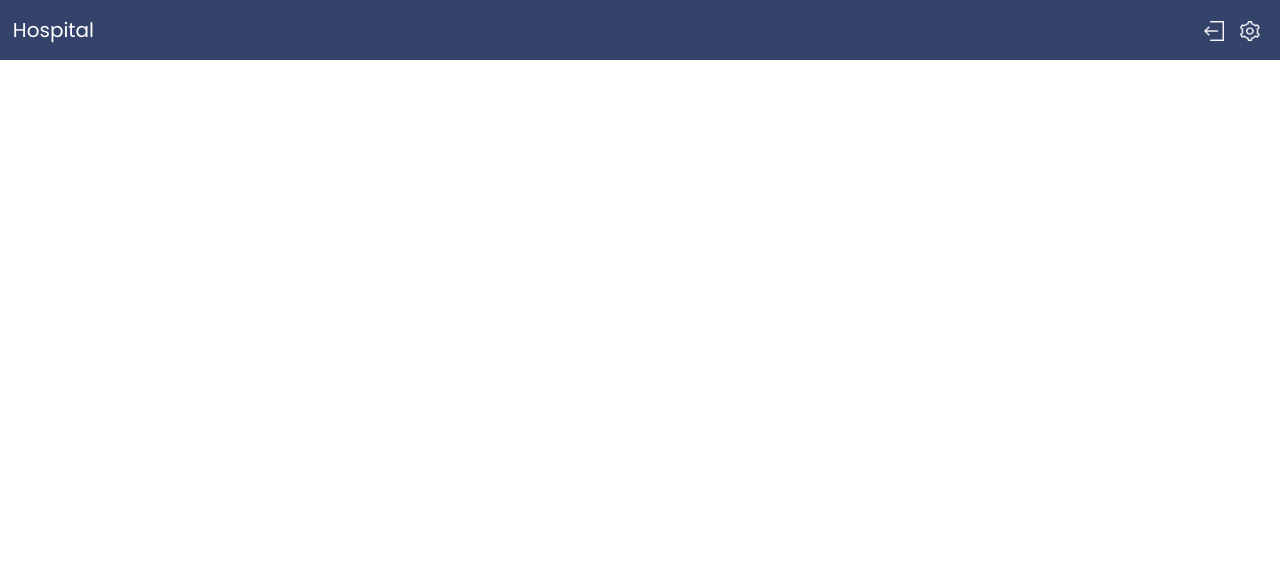
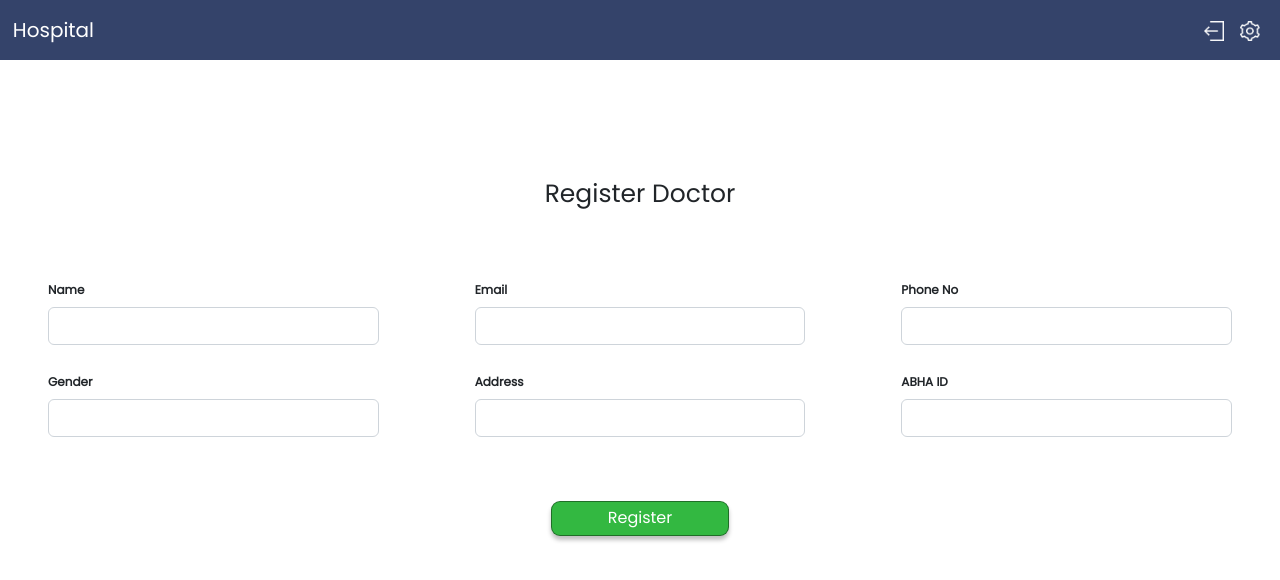
Before and after one commit to Healthcare-Application-Development/had-frontend, a React (Create React App) app: page /admin/registerdoctor in a window 1280 px wide. Before the commit this address had no page. Shown: the top 580 px of the page. Built offline with nearby package versions, Linux system fonts and the light colour scheme.

Commit message:
added registration pages

```diff
--- a/src/App.js
+++ b/src/App.js
@@ -2,6 +2,8 @@ import { Route, Routes } from 'react-router-dom';
 import './App.css';
 import { Header } from './components';
 import { Login, Receptionist, RegisterPatient, ViewPatients ,AdminHome} from './features';
+import RegisterDoctor from './features/Admin/RegisterDoctor/RegisterDoctor';
+import RegisterReceptionist from './features/Admin/RegisterReceptionist/RegisterReceptionist';
 
 
 function App() {
@@ -15,7 +17,15 @@ function App() {
           <Route path='register' element={<RegisterPatient />} />
           <Route path='view' element={<ViewPatients />} />
         </Route>
-        <Route path='/admin' element={<AdminHome />} />
+
+        <Route path='/admin'>
+          <Route index element={<AdminHome />} />
+          <Route path='registerdoctor' element={<RegisterDoctor />} />
+          <Route path='registerreceptionist' element={<RegisterReceptionist />} />
+        </Route>
+
+
+
       </Routes>
     </div>
 
--- a/src/constants.js
+++ b/src/constants.js
@@ -35,5 +35,9 @@ REACT_APP_SIDEBAR_SHARED_CONSENT_IMG : "shared_consent",
 REACT_APP_SIDEBAR_VIEW_DATA_IMG : "view_data",
 REACT_APP_SIDEBAR_WARNING_IMG : "warning",
 REACT_APP_SIDEBAR_RECENT_CONSENTS_IMG : "recent_consents",
-REACT_APP_SUCCESS_IMG : "success"
+REACT_APP_SUCCESS_IMG : "success",
+
+//admin
+REACT_APP_ADMIN_DOCTOR_REGISTRATION : "Register Doctor",
+REACT_APP_ADMIN_RECEPTIONIST_REGISTRATION : "Register Receptionist"
 }
--- a/src/features/Admin/AdminHome.js
+++ b/src/features/Admin/AdminHome.js
@@ -14,7 +14,11 @@ export function AdminHome(){
     }
 
   function goto(){
-    navigate('/docregister')
+    if(topping==='Doctor')
+    navigate('/admin/registerdoctor')
+    else
+    navigate('/admin/registerreceptionist')
+
   }
 return(
 <div>
--- /dev/null
+++ b/src/features/Admin/RegisterDoctor/RegisterDoctor.css
@@ -0,0 +1,19 @@
+.form-container {
+    margin-top: 9%;
+}
+.form-heading {
+    text-align: center;
+    font-size: 25px;
+    font-weight: 300;
+    margin-bottom: 5%;
+}
+.form-group-style {
+    display: flex;
+    flex-direction: row;
+    justify-content: center
+}
+.form-register-button {
+    display: flex;
+    justify-content: center;
+    margin-top: 5%;
+}
--- /dev/null
+++ b/src/features/Admin/RegisterDoctor/RegisterDoctor.js
@@ -0,0 +1,37 @@
+import React, { useState } from 'react';
+import { Form } from 'react-bootstrap';
+import { Textbox, Button, SuccessModal } from '../../../components';
+import './RegisterDoctor.css';
+import { constants } from '../../../constants';
+
+function RegisterDoctor() {
+    const [show, setShow] = useState(false);
+    const onRegister = (e) => {
+        e.preventDefault();
+        setShow(true);
+    }
+
+    return (
+        <div className='form-container'>
+            <p className='form-heading'>{constants.REACT_APP_ADMIN_DOCTOR_REGISTRATION}</p>
+            <Form>
+                <Form.Group className="mb-4 form-group-style" >
+                    <Textbox label = {constants.REACT_APP_NAME_LABEL} type="text"/>
+                    <Textbox label = {constants.REACT_APP_EMAIL_LABEL} type="email"/>
+                    <Textbox label = {constants.REACT_APP_PHONE_NO_LABEL} type="phone"/>
+                </Form.Group>
+                <Form.Group className="mb-4 form-group-style" >
+                    <Textbox label = {constants.REACT_APP_GENDER_LABEL} type="text"/>
+                    <Textbox label = {constants.REACT_APP_ADDRESS_LABEL} type="text"/>
+                    <Textbox label = {constants.REACT_APP_ABHA_ID_LABEL} type="text"/>
+                </Form.Group>
+                <div className='form-register-button'>
+                    <Button label = {constants.REACT_APP_REGISTER_LABEL} onClick={(e) => onRegister(e)}/>
+                </div>
+                <SuccessModal show = {show} onButtonClick={setShow}/>
+            </Form>
+        </div>
+    )
+}
+
+export default RegisterDoctor;
--- /dev/null
+++ b/src/features/Admin/RegisterReceptionist/RegisterReceptionist.css
@@ -0,0 +1,19 @@
+.form-container {
+    margin-top: 9%;
+}
+.form-heading {
+    text-align: center;
+    font-size: 25px;
+    font-weight: 300;
+    margin-bottom: 5%;
+}
+.form-group-style {
+    display: flex;
+    flex-direction: row;
+    justify-content: center
+}
+.form-register-button {
+    display: flex;
+    justify-content: center;
+    margin-top: 5%;
+}
--- /dev/null
+++ b/src/features/Admin/RegisterReceptionist/RegisterReceptionist.js
@@ -0,0 +1,37 @@
+import React, { useState } from 'react';
+import { Form } from 'react-bootstrap';
+import { Textbox, Button, SuccessModal } from '../../../components';
+import './RegisterReceptionist.css';
+import { constants } from '../../../constants';
+
+function RegisterReceptionist() {
+    const [show, setShow] = useState(false);
+    const onRegister = (e) => {
+        e.preventDefault();
+        setShow(true);
+    }
+
+    return (
+        <div className='form-container'>
+            <p className='form-heading'>{constants.REACT_APP_ADMIN_RECEPTIONIST_REGISTRATION }</p>
+            <Form>
+                <Form.Group className="mb-4 form-group-style" >
+                    <Textbox label = {constants.REACT_APP_NAME_LABEL} type="text"/>
+                    <Textbox label = {constants.REACT_APP_EMAIL_LABEL} type="email"/>
+                    <Textbox label = {constants.REACT_APP_PHONE_NO_LABEL} type="phone"/>
+                </Form.Group>
+                <Form.Group className="mb-4 form-group-style" >
+                    <Textbox label = {constants.REACT_APP_GENDER_LABEL} type="text"/>
+                    <Textbox label = {constants.REACT_APP_ADDRESS_LABEL} type="text"/>
+                    <Textbox label = {constants.REACT_APP_ABHA_ID_LABEL} type="text"/>
+                </Form.Group>
+                <div className='form-register-button'>
+                    <Button label = {constants.REACT_APP_REGISTER_LABEL} onClick={(e) => onRegister(e)}/>
+                </div>
+                <SuccessModal show = {show} onButtonClick={setShow}/>
+            </Form>
+        </div>
+    )
+}
+
+export default RegisterReceptionist;
--- a/src/features/index.js
+++ b/src/features/index.js
@@ -4,3 +4,5 @@ export {default as LandingPage} from './Receptionist/LandingPage/LandingPage';
 export {default as ViewPatients} from './Receptionist/ViewPatients/ViewPatients';
 export {default as Login} from './Login/Login';
 export {default as AdminHome} from './Admin/AdminHome';
+export {default as RegisterDoctor} from './Admin/RegisterDoctor/RegisterDoctor';
+export {default as RegisterReceptionist} from './Admin/RegisterReceptionist/RegisterReceptionist';
```
